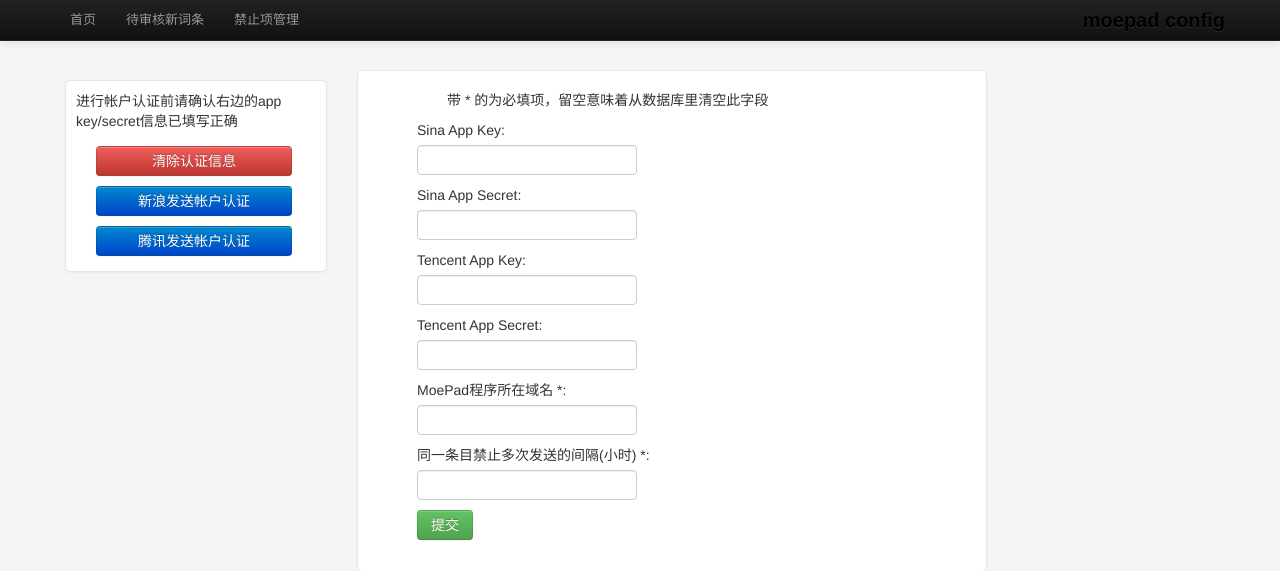
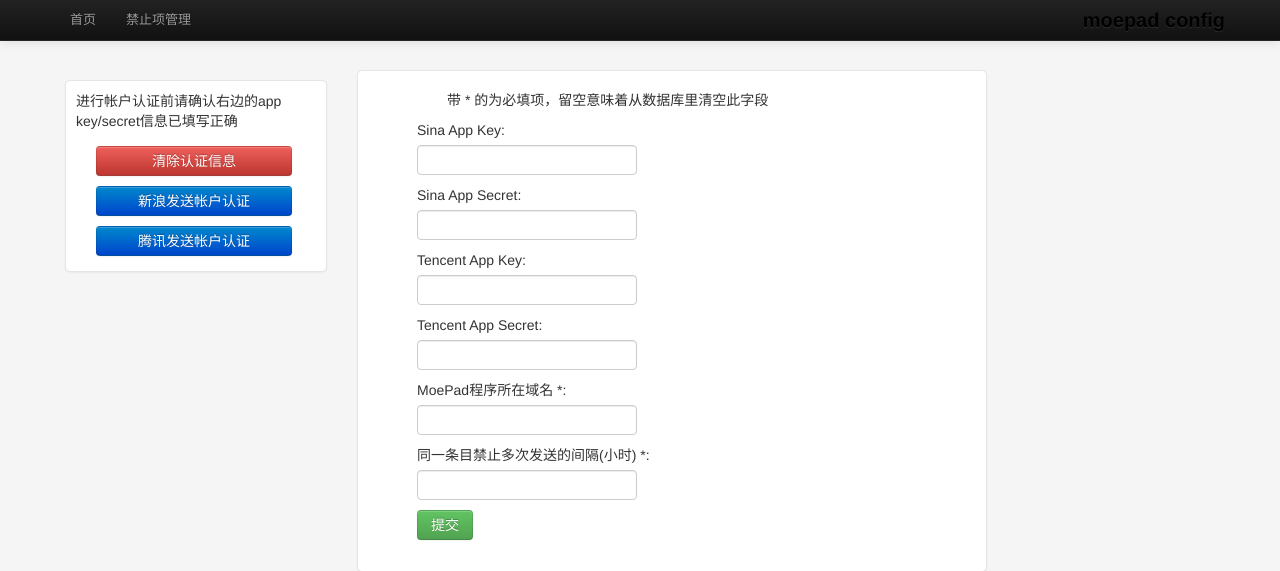
Before and after one commit to de1o/moedj, a Django app: page / in a window 1280 px wide. Shown: the top 571 px of the page. Run offline with Django 3.2, Linux system fonts and the light colour scheme; the visitor is signed in with stand-in values (Sample User, id 1); data that the repository does not hold is empty; some libraries are stand-ins or nearby versions.

Commit message:
remove verifying tab from nav menu.

```diff
--- a/moedjpack/templates/base.html
+++ b/moedjpack/templates/base.html
@@ -52,9 +52,6 @@
               <a href="/">首页</a>
             </li>
             <li>
-              <a href="/verify/">待审核新词条</a>
-            </li>
-            <li>
               <a href="/forbidden/">禁止项管理</a>
             </li>
           </ul>
```
